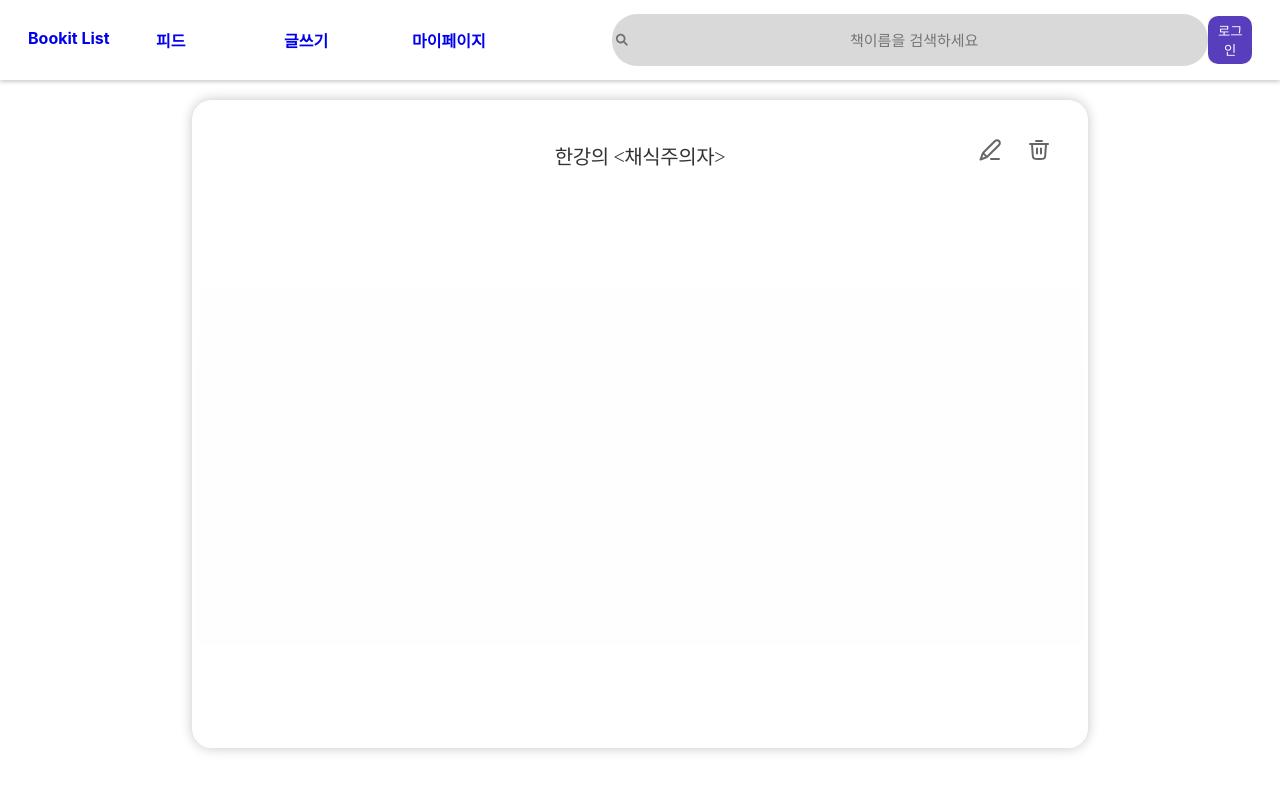
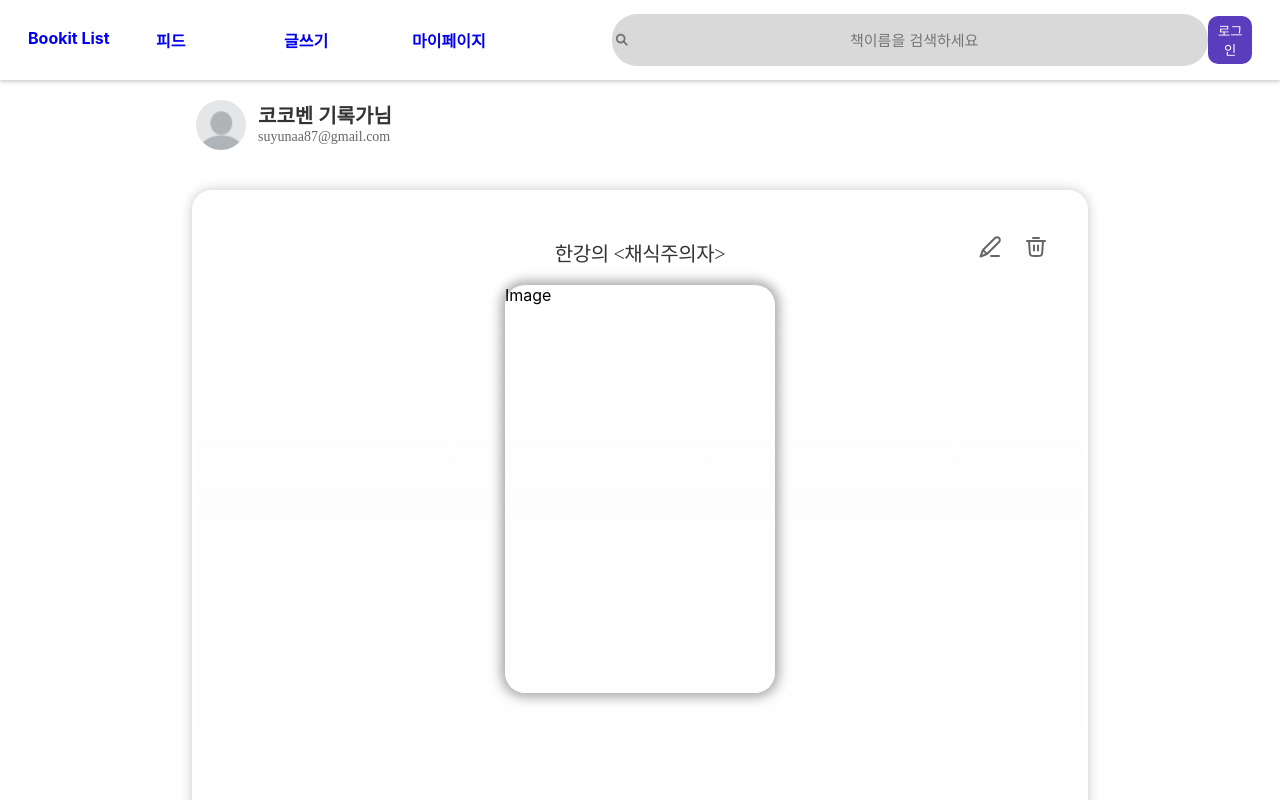
Before and after one commit to BookitList/BookitList_frontend, a React (Create React App) app: page /WritingDetail in a window 1280 px wide. Shown: the top 800 px of the page. Built offline with nearby package versions, Linux system fonts and the light colour scheme.

Commit message:
Design: 마이페이지 및 글 상세 페이지 레이아웃 수정

```diff
--- a/src/pages/MyPage/MyPage.css
+++ b/src/pages/MyPage/MyPage.css
@@ -7,7 +7,7 @@
 }
 
 .MyPageContainer{
-    margin: 0 15vw;
+    margin: 0 23vw;
     /* margin: 0 288px; */
     min-height: 1842px;
 }
--- a/src/pages/MyPage/MyPage.js
+++ b/src/pages/MyPage/MyPage.js
@@ -6,6 +6,7 @@ import Categories from 'components/Categories/Categories';
 import MyRecord from './MyRecord/MyRecord';
 import Library from './Library/Library';
 import Bookmarks from './Bookmarks/Bookmarks';
+import Profile from 'components/Profile/Profile';
 
 const MyPage = () => {
   // 기본 카테고리 state 선언
@@ -25,6 +26,7 @@ const MyPage = () => {
     <div className='MyPage'>
       <Header />
       <div className='MyPageContainer'>
+      <Profile />
         <Categories selectedCategory={category} onCategoryChange={onSelect} />
         <div className='ContentContainer'>
 
--- a/src/pages/WritingDetail/WritingDetail.css
+++ b/src/pages/WritingDetail/WritingDetail.css
@@ -4,10 +4,11 @@
 }
 
 .Container{
-    margin: 0 12vw;
+    margin: 0 23vw;
     display: flex;
     align-items: center;
     justify-content: center;
+    flex-direction: column;
 }
 
 .WritingDetailContainer{
@@ -28,6 +29,10 @@
         background: linear-gradient(180deg, rgba(255, 255, 255, 0.90) 15.79%, rgba(248, 248, 248, 0.20) 61.76%);
         backdrop-filter: blur(10px);
         box-sizing: border-box;
+        display: flex;
+        flex-direction: column;
+        justify-content: center;
+        align-items: center;
     }
 
     .ContainerHeader{
@@ -49,7 +54,7 @@
 
     .WritingDetail .EditButton{
         position: relative;
-        left: 748px;
+        left: 362px;
         width: 24px;
         height: 24px;
 
@@ -57,7 +62,7 @@
 
     .WritingDetail .DeleteButton{
         position: relative;
-        left: 773px;
+        left: 384px;
 
     }
 
@@ -65,3 +70,13 @@
     margin-top: -25px;
 
 }
+
+.WritingDetailContainer .BookImage{
+    width: 270px;
+    height: 408px;
+    border-radius: 20px;
+    box-shadow: 0px 0px 12px 4px rgba(0, 0, 0, 0.35);
+    margin-top: 18px;
+    /* margin: 18px 309px 0 309px; */
+    box-sizing: border-box;
+}
--- a/src/pages/WritingDetail/WritingDetail.js
+++ b/src/pages/WritingDetail/WritingDetail.js
@@ -4,23 +4,24 @@ import Header from 'components/Header/Header';
 import Footer from 'components/Footer/Footer';
 import EditIcon from '../../img/editIcon.svg';
 import DeleteIcon from '../../img/deleteIcon.svg';
+import Profile from 'components/Profile/Profile';
 
 const WritingDetail = () => {
   return (
     <div className='WritingDetail'>
         <Header />
         <div className='Container'>
+            <Profile />
             <div className='WritingDetailContainer'>
                 <div className='BookCoverImg'>
                     <div className='ButtonContainer'>
-
                         <img className='EditButton' src={EditIcon} alt='EditButton'/>
                         <img className='DeleteButton' src={DeleteIcon} alt='DeleteButton'/>
-                        </div>
+                    </div>
                     <div className='ContainerHeader'>
                     <div className='BookInfo'>한강의 {'<채식주의자>'}</div>
-
                     </div>
+                    <div className='BookImage'>Image</div>
 
                 </div>
 
```
